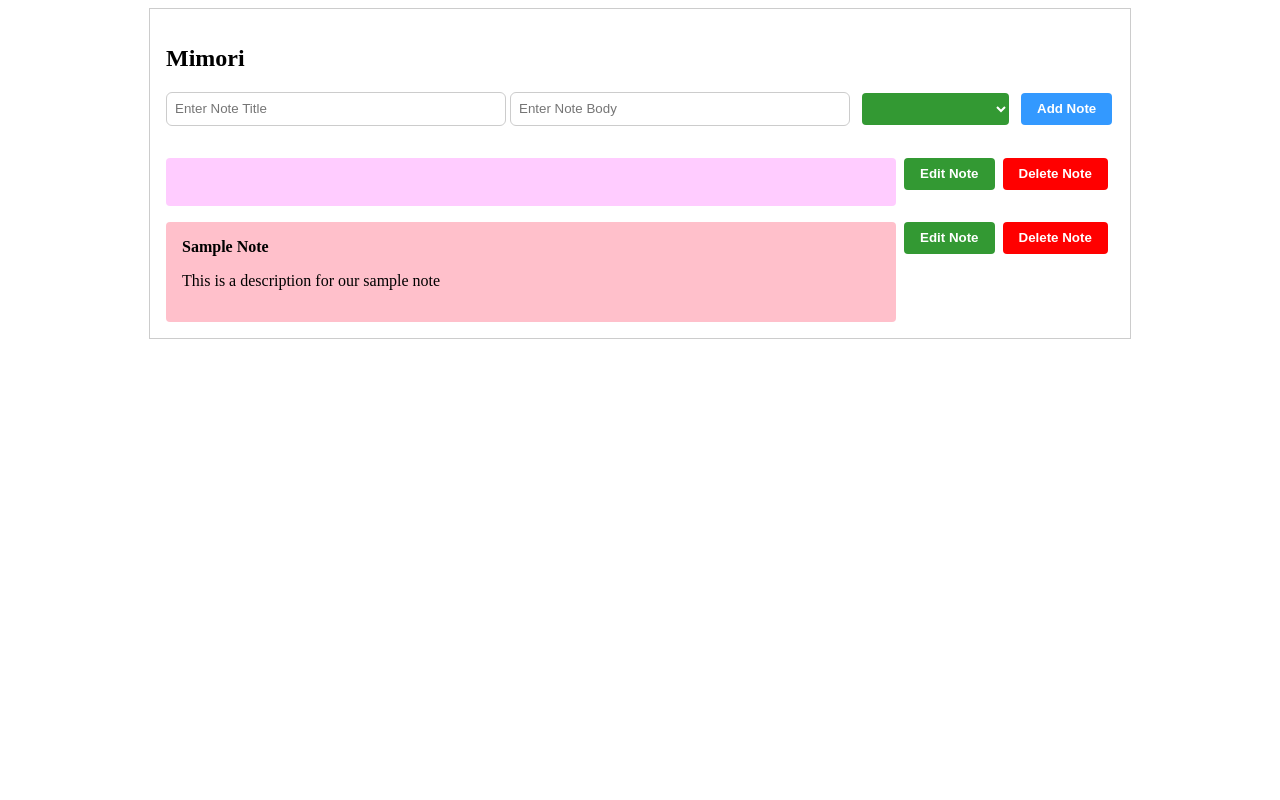
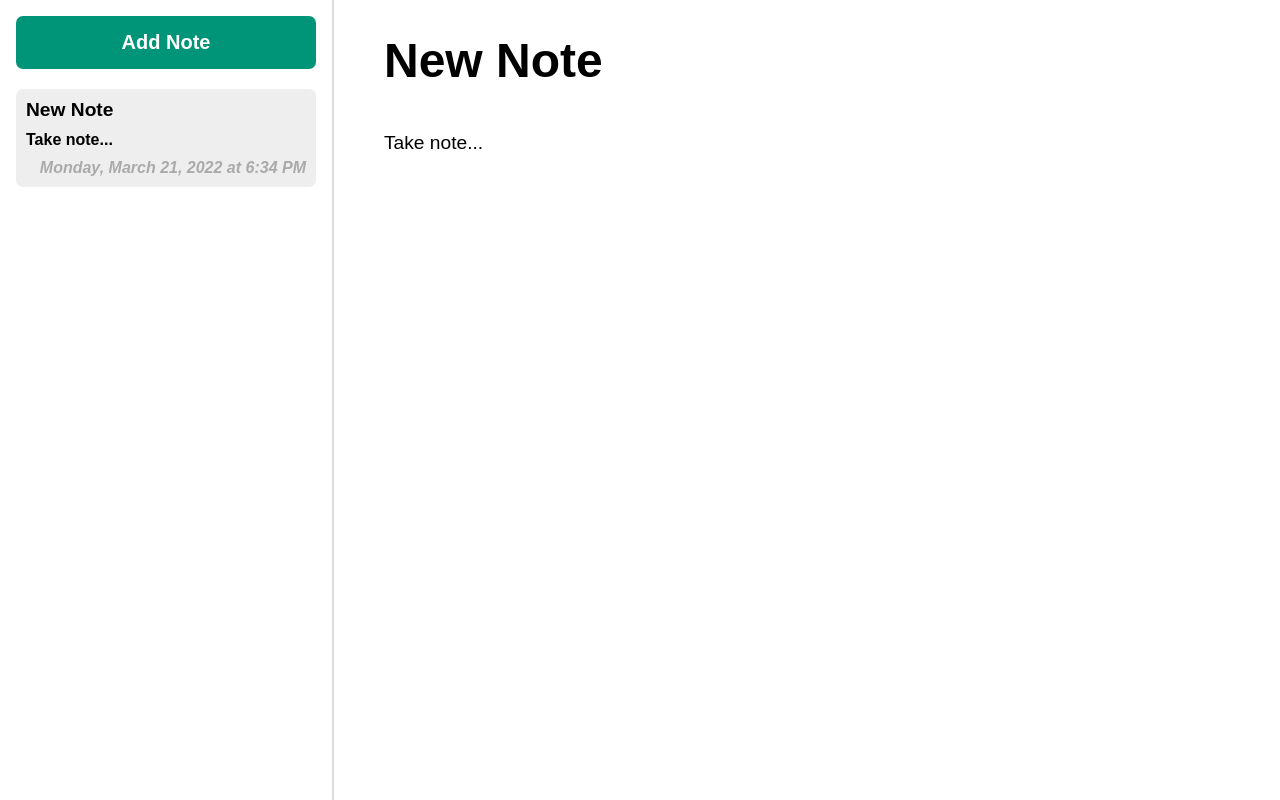
Before and after one commit to gogilans/Memori, a plain HTML site: page index.html in a window 1280 px wide. Both pictures are taken after a click on the button "Add Note". Drawn offline with Linux system fonts and the light colour scheme.

Commit message:
updated design and architecture to be modernized

```diff
--- /dev/null
+++ b/css/main.css
@@ -0,0 +1,95 @@
+html,
+body {
+    height: 100%;
+    margin: 0;
+}
+
+.notes {
+    display: flex;
+    height: 100%;
+}
+
+.notes * {
+    font-family: sans-serif;
+}
+
+.notes__sidebar {
+    border-right: 2px solid #dddddd;
+    flex-shrink: 0;
+    overflow-y: auto;
+    padding: 1em;
+    width: 300px;
+}
+
+.notes__add {
+    background: #009578;
+    border: none;
+    border-radius: 7px;
+    color: #ffffff;
+    cursor: pointer;
+    font-size: 1.25em;
+    font-weight: bold;
+    margin-bottom: 1em;
+    padding: 0.75em 0;
+    width: 100%;
+}
+
+.notes__add:hover {
+    background: #00af8c;
+}
+
+.notes__list-item {
+    cursor: pointer;
+}
+
+.notes__list-item--selected {
+    background: #eeeeee;
+    border-radius: 7px;
+    font-weight: bold;
+}
+
+.notes__small-title,
+.notes__small-updated {
+    padding: 10px;
+}
+
+.notes__small-title {
+    font-size: 1.2em;
+}
+
+.notes__small-body {
+    padding: 0 10px;
+}
+
+.notes__small-updated {
+    color: #aaaaaa;
+    font-style: italic;
+    text-align: right;
+}
+
+.notes__preview {
+    display: flex;
+    flex-direction: column;
+    padding: 2em 3em;
+    flex-grow: 1;
+}
+
+.notes__title,
+.notes__body {
+    border: none;
+    outline: none;
+    width: 100%;
+}
+
+.notes__title {
+    font-size: 3em;
+    font-weight: bold;
+}
+
+.notes__body {
+    flex-grow: 1;
+    font-size: 1.2em;
+    line-height: 1.5;
+    margin-top: 2em;
+    resize: none;
+}
--- a/index.html
+++ b/index.html
@@ -1,29 +1,29 @@
 <!DOCTYPE html>
 <html lang="en">
 <head>
-	<meta charset="UTF-8">
-	<meta name="viewport" content="width=device-width, initial-scale=1.0">
-    <link rel="stylesheet" href="styles.css">
-    <title>Mimori</title>
+    <meta charset="UTF-8">
+    <meta http-equiv="X-UA-Compatible" content="IE=edge">
+    <meta name="viewport" content="width=device-width, initial-scale=1.0">
+    <title>Notes App</title>
+    <link rel="stylesheet" href="./css/main.css">
 </head>
 <body>
-	<div id="notes">
-		<h2>Mimori</h2>
-		<div class="inputs">
-			<input type="text" id="title" placeholder="Enter Note Title">
-			<input type="text" id="body" placeholder="Enter Note Body">
-			<select id="colors">
-				<option>Select Color</option>
-				<option value="#C46210">Alloy Orange</option>
-				<option value="#F19CBB">Amaranth Pink</option>
-				<option value="#FBCEB1">Apricot</option>
-				<option value="#B2BEB5">Ash Gray</option>
-			</select>
-			<button type="button" class="add">Add Note</button>
-		</div>
-		<div class="notesDiv">
-		</div>
+    <div class="notes" id="app">
+        <!-- <div class="notes__sidebar">
+            <button class="notes__add" type="button">Add Note</button>
+            <div class="notes__list">
+                <div class="notes__list-item notes__list-item--selected">
+                    <div class="notes__small-title">Lecture Notes</div>
+                    <div class="notes__small-body">I learnt nothing today.</div>
+                    <div class="notes__small-updated">Thursday 3:30pm</div>
+                </div>
+            </div>
+        </div>
+        <div class="notes__preview">
+            <input class="notes__title" type="text" placeholder="Enter a title...">
+            <textarea class="notes__body">I am the notes body...</textarea>
+        </div> -->
     </div>
-    <script src="index.js"></script>
+    <script src="./js/main.js" type="module"></script>
 </body>
 </html>
--- a/index.js
+++ /dev/null
@@ -1,111 +0,0 @@
-let notes = [
-	{
-		id: new Date(),
-		title: 'Sample Note',
-		body: 'This is a description for our sample note',
-		bgColor: 'pink'
-	}
-]
-
-const createElement = (tag, classes = []) => {
-	const element = document.createElement(tag);
-	classes.forEach(cl => {
-		element.classList.add(cl);
-	})
-	return element;
-}
-
-const createNoteView = (note) => {
-	const noteDiv = createElement('div', ['note']);
-	noteDiv.id = note.id;
-	const textDiv = createElement('div', ['text']);
-	textDiv.style.background = note.bgColor;
-	const titleP = createElement('b', ['title']);
-	titleP.innerHTML = note.title;
-	const bodyP = createElement('p', ['body']);
-	bodyP.innerHTML = note.body;
-	const editButton = createElement('button', ['edit']);
-	editButton.innerHTML = 'Edit Note';
-	const deleteButton = createElement('button', ['delete']);
-	deleteButton.innerHTML = 'Delete Note';
-
-	textDiv.append(titleP)
-	textDiv.append(bodyP)
-	noteDiv.append(textDiv)
-	noteDiv.append(editButton)
-	noteDiv.append(deleteButton)
-	editButton.onclick = () => editNote(noteDiv);
-	deleteButton.onclick = () => deleteNote(noteDiv);
-	return noteDiv;
-}
-
-const cancelEdit = (noteDiv) => {
-	const titleP = noteDiv.querySelector('b.title');
-	titleP.contentEditable = false;
-	const bodyP = noteDiv.querySelector('p.body');
-	bodyP.contentEditable = false;
-	const editButton = noteDiv.querySelector('button.edit');
-	editButton.innerHTML = 'Edit Note';
-	const deleteButton = noteDiv.querySelector('button.delete');
-	deleteButton.innerHTML = 'Delete Note';
-	const note = notes.find(note => note.id == noteDiv.id);
-	titleP.innerHTML = note.title;
-	bodyP.innerHTML = note.body;
-	editButton.onclick = () => editNote(noteDiv);
-	deleteButton.onclick = () => deleteNote(noteDiv);
-}
-
-const editNote = (noteDiv, editSave = false) => {
-	const titleP = noteDiv.querySelector('b.title');
-	titleP.contentEditable = true;
-	titleP.focus();
-	const bodyP = noteDiv.querySelector('p.body');
-	bodyP.contentEditable = true;
-
-	const editButton = noteDiv.querySelector('button.edit');
-	editButton.innerHTML = 'Save Note';
-	const deleteButton = noteDiv.querySelector('button.delete');
-	deleteButton.innerHTML = 'Cancel Edit';
-	deleteButton.onclick = () => cancelEdit(noteDiv);
-	editButton.onclick = () => editNote(noteDiv, true);
-
-	if (editSave) {
-		const note = notes.find(note => note.id == noteDiv.id);
-		note.title = titleP.innerText.trim();
-		note.body = bodyP.innerText.trim();
-		deleteButton.innerHTML = 'Delete Note';
-		editButton.innerHTML = 'Edit Note';
-		titleP.contentEditable = false;
-		bodyP.contentEditable = false;
-		editButton.onclick = () => editNote(noteDiv);
-		deleteButton.onclick = () => deleteNote(noteDiv);
-	}
-}
-
-const saveNote = () => {
-	const titleInput = document.querySelector('input#title');
-	const bodyInput = document.querySelector('input#body');
-	const bgColorInput = document.querySelector('select');
-	const id = new Date().getTime();
-	const note = {
-		id, title: titleInput.value, body: bodyInput.value, bgColor: bgColorInput.value
-	}
-	const noteDiv = createNoteView(note);
-	notesDiv.prepend(noteDiv);
-	titleInput.value = '';
-	bodyInput.value = '';
-	bgColorInput.value = '';
-}
-
-const deleteNote = (noteDiv) => {
-	noteDiv.remove();
-	notes = notes.filter(note => note.id != noteDiv.id);
-}
-
-document.querySelector('button.add').onclick = () => saveNote();
-
-const notesDiv = document.querySelector('.notesDiv');
-notes.forEach(note => {
-	const noteDiv = createNoteView(note);
-	notesDiv.append(noteDiv);
-})
--- /dev/null
+++ b/js/App.js
@@ -0,0 +1,64 @@
+import NotesView from "./NotesView.js";
+import NotesAPI from "./NotesAPI.js";
+
+export default class App {
+    constructor(root) {
+        this.notes = [];
+        this.activeNote = null;
+        this.view = new NotesView(root, this._handlers());
+
+        this._refreshNotes();
+    }
+
+    _refreshNotes() {
+        const notes = NotesAPI.getAllNotes();
+
+        this._setNotes(notes);
+
+        if (notes.length > 0) {
+            this._setActiveNote(notes[0]);
+        }
+    }
+
+    _setNotes(notes) {
+        this.notes = notes;
+        this.view.updateNoteList(notes);
+        this.view.updateNotePreviewVisibility(notes.length > 0);
+    }
+
+    _setActiveNote(note) {
+        this.activeNote = note;
+        this.view.updateActiveNote(note);
+    }
+
+    _handlers() {
+        return {
+            onNoteSelect: noteId => {
+                const selectedNote = this.notes.find(note => note.id == noteId);
+                this._setActiveNote(selectedNote);
+            },
+            onNoteAdd: () => {
+                const newNote = {
+                    title: "New Note",
+                    body: "Take note..."
+                };
+
+                NotesAPI.saveNote(newNote);
+                this._refreshNotes();
+            },
+            onNoteEdit: (title, body) => {
+                NotesAPI.saveNote({
+                    id: this.activeNote.id,
+                    title,
+                    body
+                });
+
+                this._refreshNotes();
+            },
+            onNoteDelete: noteId => {
+                NotesAPI.deleteNote(noteId);
+                this._refreshNotes();
+            },
+        };
+    }
+}
--- /dev/null
+++ b/js/NotesAPI.js
@@ -0,0 +1,34 @@
+export default class NotesAPI {
+    static getAllNotes() {
+        const notes = JSON.parse(localStorage.getItem("notesapp-notes") || "[]");
+
+        return notes.sort((a, b) => {
+            return new Date(a.updated) > new Date(b.updated) ? -1 : 1;
+        });
+    }
+
+    static saveNote(noteToSave) {
+        const notes = NotesAPI.getAllNotes();
+        const existing = notes.find(note => note.id == noteToSave.id);
+
+        // Edit/Update
+        if (existing) {
+            existing.title = noteToSave.title;
+            existing.body = noteToSave.body;
+            existing.updated = new Date().toISOString();
+        } else {
+            noteToSave.id = Math.floor(Math.random() * 1000000);
+            noteToSave.updated = new Date().toISOString();
+            notes.push(noteToSave);
+        }
+
+        localStorage.setItem("notesapp-notes", JSON.stringify(notes));
+    }
+
+    static deleteNote(id) {
+        const notes = NotesAPI.getAllNotes();
+        const newNotes = notes.filter(note => note.id != id);
+
+        localStorage.setItem("notesapp-notes", JSON.stringify(newNotes));
+    }
+}
--- /dev/null
+++ b/js/NotesView.js
@@ -0,0 +1,98 @@
+export default class NotesView {
+    constructor(root, { onNoteSelect, onNoteAdd, onNoteEdit, onNoteDelete } = {}) {
+        this.root = root;
+        this.onNoteSelect = onNoteSelect;
+        this.onNoteAdd = onNoteAdd;
+        this.onNoteEdit = onNoteEdit;
+        this.onNoteDelete = onNoteDelete;
+        this.root.innerHTML = `
+            <div class="notes__sidebar">
+                <button class="notes__add" type="button">Add Note</button>
+                <div class="notes__list"></div>
+            </div>
+            <div class="notes__preview">
+                <input class="notes__title" type="text" placeholder="New Note...">
+                <textarea class="notes__body">Take Note...</textarea>
+            </div>
+        `;
+
+        const btnAddNote = this.root.querySelector(".notes__add");
+        const inpTitle = this.root.querySelector(".notes__title");
+        const inpBody = this.root.querySelector(".notes__body");
+
+        btnAddNote.addEventListener("click", () => {
+            this.onNoteAdd();
+        });
+
+        [inpTitle, inpBody].forEach(inputField => {
+            inputField.addEventListener("blur", () => {
+                const updatedTitle = inpTitle.value.trim();
+                const updatedBody = inpBody.value.trim();
+
+                this.onNoteEdit(updatedTitle, updatedBody);
+            });
+        });
+
+        this.updateNotePreviewVisibility(false);
+    }
+
+    _createListItemHTML(id, title, body, updated) {
+        const MAX_BODY_LENGTH = 60;
+
+        return `
+            <div class="notes__list-item" data-note-id="${id}">
+                <div class="notes__small-title">${title}</div>
+                <div class="notes__small-body">
+                    ${body.substring(0, MAX_BODY_LENGTH)}
+                    ${body.length > MAX_BODY_LENGTH ? "..." : ""}
+                </div>
+                <div class="notes__small-updated">
+                    ${updated.toLocaleString(undefined, { dateStyle: "full", timeStyle: "short" })}
+                </div>
+            </div>
+        `;
+    }
+
+    updateNoteList(notes) {
+        const notesListContainer = this.root.querySelector(".notes__list");
+
+        // Empty list
+        notesListContainer.innerHTML = "";
+
+        for (const note of notes) {
+            const html = this._createListItemHTML(note.id, note.title, note.body, new Date(note.updated));
+
+            notesListContainer.insertAdjacentHTML("beforeend", html);
+        }
+
+        // Add select/delete events for each list item
+        notesListContainer.querySelectorAll(".notes__list-item").forEach(noteListItem => {
+            noteListItem.addEventListener("click", () => {
+                this.onNoteSelect(noteListItem.dataset.noteId);
+            });
+
+            noteListItem.addEventListener("dblclick", () => {
+                const doDelete = confirm("Are you sure you want to delete this note?");
+
+                if (doDelete) {
+                    this.onNoteDelete(noteListItem.dataset.noteId);
+                }
+            });
+        });
+    }
+
+    updateActiveNote(note) {
+        this.root.querySelector(".notes__title").value = note.title;
+        this.root.querySelector(".notes__body").value = note.body;
+
+        this.root.querySelectorAll(".notes__list-item").forEach(noteListItem => {
+            noteListItem.classList.remove("notes__list-item--selected");
+        });
+
+        this.root.querySelector(`.notes__list-item[data-note-id="${note.id}"]`).classList.add("notes__list-item--selected");
+    }
+
+    updateNotePreviewVisibility(visible) {
+        this.root.querySelector(".notes__preview").style.visibility = visible ? "visible" : "hidden";
+    }
+}
--- /dev/null
+++ b/js/main.js
@@ -0,0 +1,4 @@
+import App from "./App.js";
+
+const root = document.getElementById("app");
+const app = new App(root);
--- a/styles.css
+++ /dev/null
@@ -1,47 +0,0 @@
-#notes {
-	border: 1px solid #ccc;
-	padding: 16px;
-	max-width: 75%;
-	margin: auto;
-}
-.note {
-	margin-top: 16px;
-	display: flex;
-	align-items: flex-start;
-}
-.inputs {
-	margin-bottom: 16px;
-}
-.text {
-	background: #ffccff;
-	padding: 16px;
-	border-radius: 4px;
-	width: calc(100% - 250px);
-}
-input {
-	height: 32px;
-	border: 1px solid #ccc;
-	padding: 0 8px;
-	border-radius: 6px;
-	margin-bottom: 16px;
-	width: calc(50% - 152px);
-}
-button, select {
-	height: 32px;
-	margin-left: 8px;
-	outline: none;
-	border: none;
-	border-radius: 4px;
-	font-weight: bold;
-	padding: 4px 16px;
-	color: #fff;
-}
-.add {
-	background: #3399ff;
-}
-.delete {
-	background: red;
-}
-.edit, select {
-	background: #339933;
-}
```
